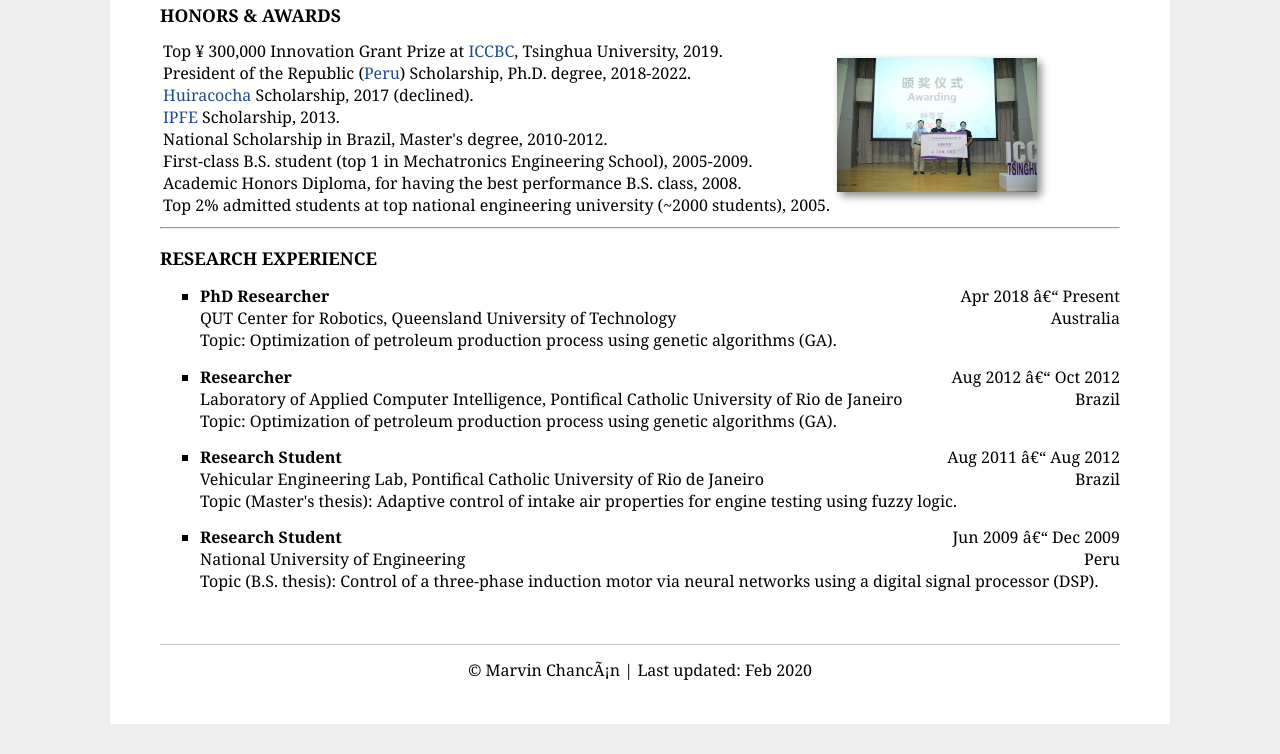
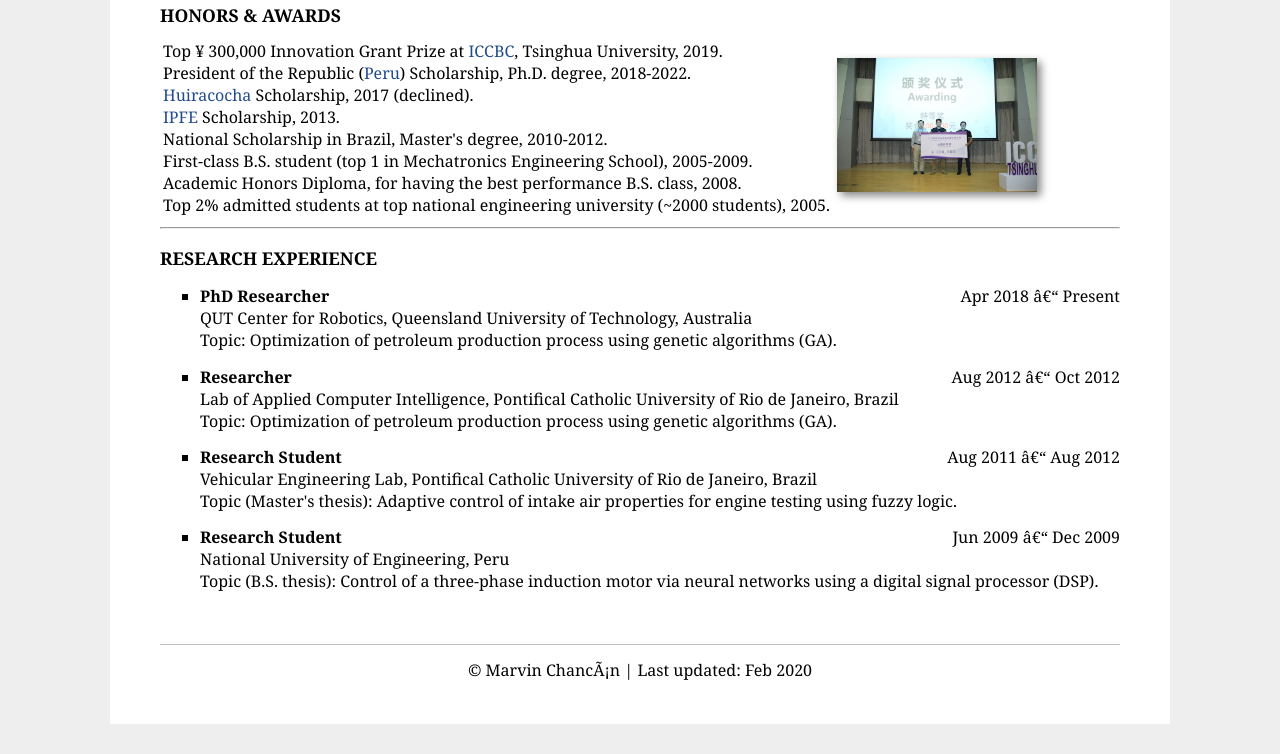
Before and after one commit to mchancan/mchancan.github.io, a Jekyll site: the page built from index.html, in a window 1280 px wide and 900 px high, scrolled down 1160 px, cut to the strip 146-900 px from the top of the window. Built offline with Jekyll 4.4.1, drawn with Linux system fonts in a browser that asks for light colours.

Commit message:
Update index.html

```diff
--- a/index.html
+++ b/index.html
@@ -132,22 +132,22 @@ title: MV
 <ul>
 	<li>
 		<div style="float:left; text-align:left"><b>PhD Researcher</b></div> <div style="float:right; text-align:right">Apr 2018 – Present</div><br>
-		<div style="float:left; text-align:left">QUT Center for Robotics, Queensland University of Technology </div> <div style="float:right; text-align:right">Australia</div><br>
-		Topic: Optimization of petroleum production process using genetic algorithms (GA).<br>
+		QUT Center for Robotics, Queensland University of Technology, Australia</br>
+		Topic: Optimization of petroleum production process using genetic algorithms (GA).</br>
 	</li>
 	<li>
 		<div style="float:left; text-align:left"><b>Researcher</b></div> <div style="float:right; text-align:right">Aug 2012 – Oct 2012</div><br>
-		<div style="float:left; text-align:left">Laboratory of Applied Computer Intelligence, Pontifical Catholic University of Rio de Janeiro </div> <div style="float:right; text-align:right">Brazil</div><br>
-		Topic: Optimization of petroleum production process using genetic algorithms (GA).<br>
+		Lab of Applied Computer Intelligence, Pontifical Catholic University of Rio de Janeiro, Brazil</br>
+		Topic: Optimization of petroleum production process using genetic algorithms (GA).</br>
 	</li>
 	<li>
 		<div style="float:left; text-align:left"><b>Research Student</b></div> <div style="float:right; text-align:right">Aug 2011 – Aug 2012</div><br>
-		<div style="float:left; text-align:left">Vehicular Engineering Lab, Pontifical Catholic University of Rio de Janeiro </div> <div style="float:right; text-align:right">Brazil</div><br>
-		Topic (Master's thesis): Adaptive control of intake air properties for engine testing using fuzzy logic.<br>
+		Vehicular Engineering Lab, Pontifical Catholic University of Rio de Janeiro, Brazil</br>
+		Topic (Master's thesis): Adaptive control of intake air properties for engine testing using fuzzy logic.</br>
 	</li>
 	<li>
 		<div style="float:left; text-align:left"><b>Research Student</b></div> <div style="float:right; text-align:right">Jun 2009 – Dec 2009</div><br>
-		<div style="float:left; text-align:left">National University of Engineering </div> <div style="float:right; text-align:right">Peru</div><br>
-		Topic (B.S. thesis): Control of a three-phase induction motor via neural networks using a digital signal processor (DSP).<br>
+		National University of Engineering, Peru</br>
+		Topic (B.S. thesis): Control of a three-phase induction motor via neural networks using a digital signal processor (DSP).</br>
 	</li>
 </ul>
```
